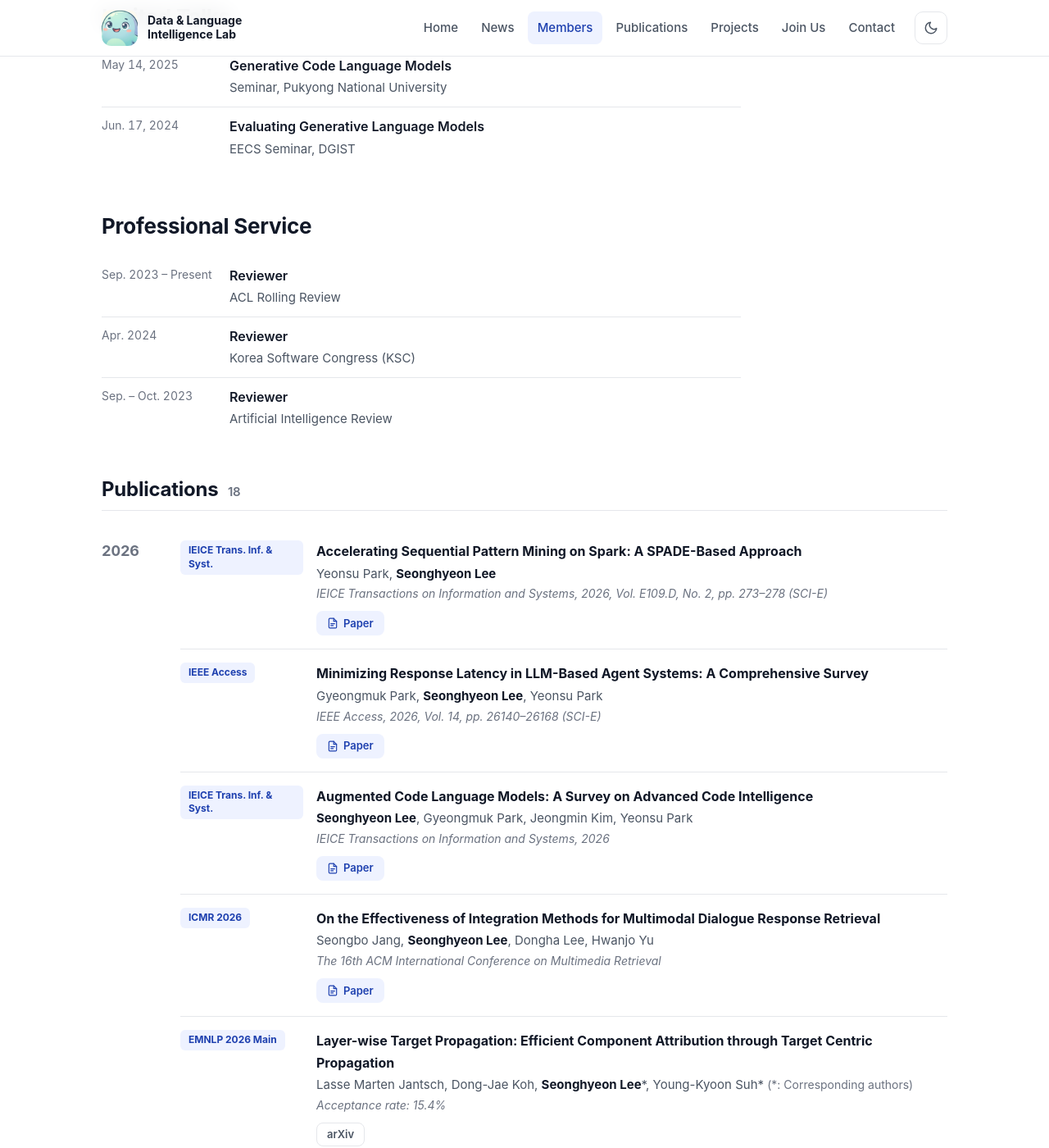
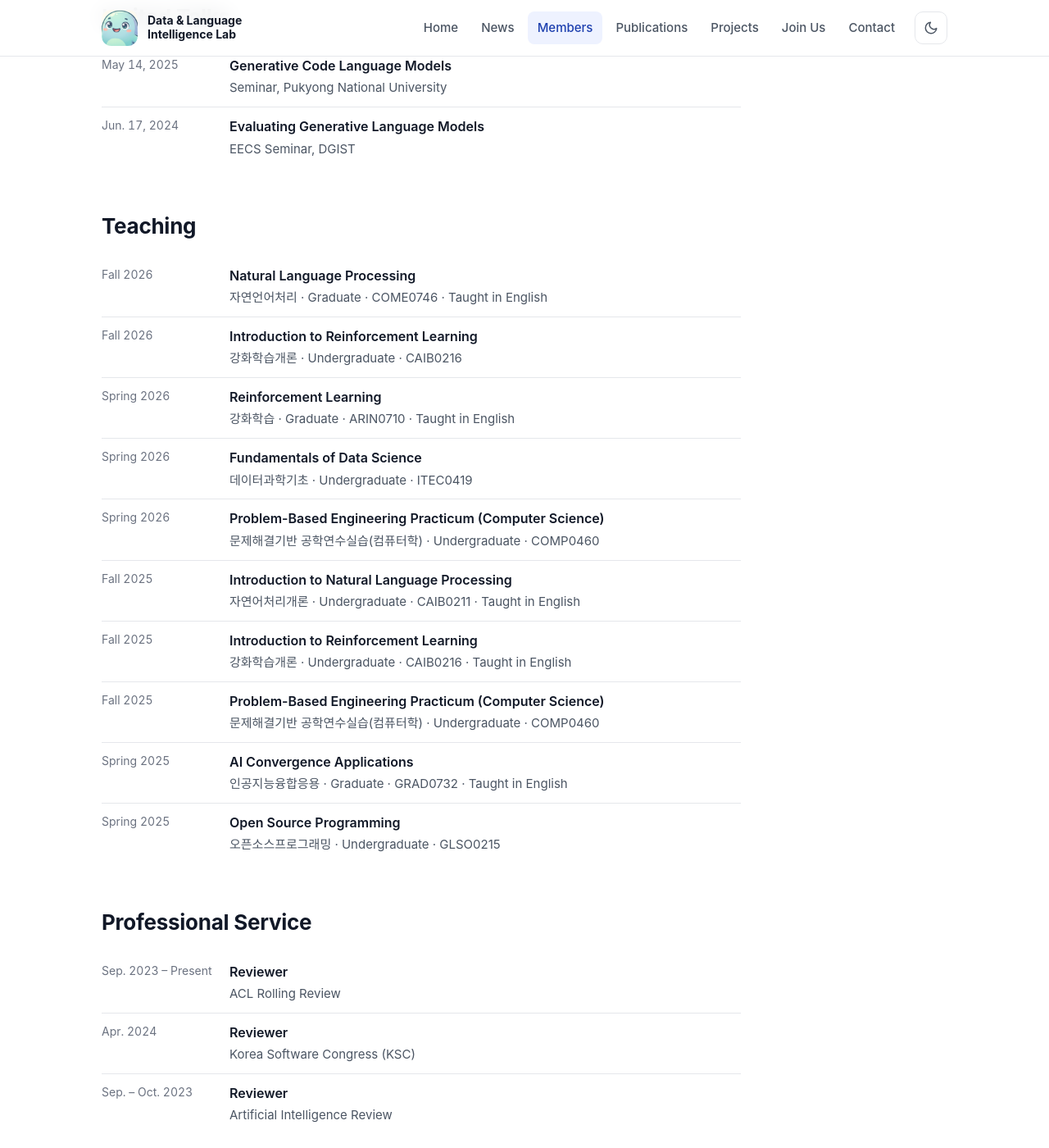
Before and after one commit to knu-dli/knu-dli.github.io, a Jekyll site: the page built from people/seonghyeon-lee.md, in a window 1280 px wide and 1400 px high, scrolled down 2009 px. Shown: the whole window at 82% size. Built offline with Jekyll 4.4.1, drawn with Linux system fonts in a browser that asks for light colours; some web fonts are replaced.

Commit message:
Profile: add KNU teaching from Spring 2025 to Fall 2026
Co-Authored-By: Claude Opus 5.5 <noreply@anthropic.com>

```diff
--- a/people/seonghyeon-lee.md
+++ b/people/seonghyeon-lee.md
@@ -37,7 +37,18 @@ awards:
 talks:
   - { when: "May 14, 2025", title: "Generative Code Language Models", where: "Seminar, Pukyong National University" }
   - { when: "Jun. 17, 2024", title: "Evaluating Generative Language Models", where: "EECS Seminar, DGIST" }
-teaching: []
+# Kyungpook National University, from the KNU course catalog (knuin.knu.ac.kr)
+teaching:
+  - { when: "Fall 2026", title: "Natural Language Processing", where: "자연언어처리 · Graduate · COME0746 · Taught in English" }
+  - { when: "Fall 2026", title: "Introduction to Reinforcement Learning", where: "강화학습개론 · Undergraduate · CAIB0216" }
+  - { when: "Spring 2026", title: "Reinforcement Learning", where: "강화학습 · Graduate · ARIN0710 · Taught in English" }
+  - { when: "Spring 2026", title: "Fundamentals of Data Science", where: "데이터과학기초 · Undergraduate · ITEC0419" }
+  - { when: "Spring 2026", title: "Problem-Based Engineering Practicum (Computer Science)", where: "문제해결기반 공학연수실습(컴퓨터학) · Undergraduate · COMP0460" }
+  - { when: "Fall 2025", title: "Introduction to Natural Language Processing", where: "자연어처리개론 · Undergraduate · CAIB0211 · Taught in English" }
+  - { when: "Fall 2025", title: "Introduction to Reinforcement Learning", where: "강화학습개론 · Undergraduate · CAIB0216 · Taught in English" }
+  - { when: "Fall 2025", title: "Problem-Based Engineering Practicum (Computer Science)", where: "문제해결기반 공학연수실습(컴퓨터학) · Undergraduate · COMP0460" }
+  - { when: "Spring 2025", title: "AI Convergence Applications", where: "인공지능융합응용 · Graduate · GRAD0732 · Taught in English" }
+  - { when: "Spring 2025", title: "Open Source Programming", where: "오픈소스프로그래밍 · Undergraduate · GLSO0215" }
 service:
   - { when: "Sep. 2023 – Present", title: "Reviewer", where: "ACL Rolling Review" }
   - { when: "Apr. 2024", title: "Reviewer", where: "Korea Software Congress (KSC)" }
```
